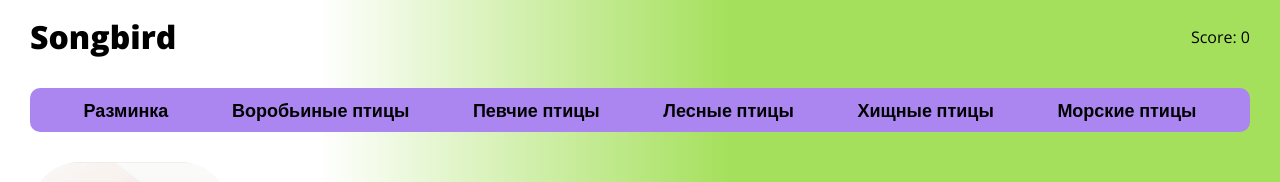
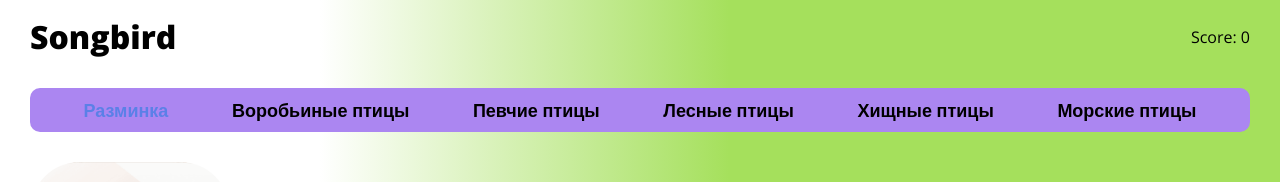
Before and after one commit to Vseuvoleny/Songbird, a React (Create React App) app: page / in a window 1280 px wide. Shown: the top 182 px of the page. Built offline with nearby package versions, Linux system fonts and the light colour scheme.

Commit message:
refactor: add some features

```diff
--- a/src/components/Game/BirdsList/BirdsItem/BirdItem.jsx
+++ b/src/components/Game/BirdsList/BirdsItem/BirdItem.jsx
@@ -1,4 +1,4 @@
-import React from "react";
+import React, { useState } from "react";
 import "./styles.scss";
 import { connect } from "react-redux";
 
@@ -11,14 +11,20 @@ const BirdItem = ({
   numberOfAttempts,
   subAttempts
 }) => {
-  const handlePlayerAnswer = () => {
+  const handlePlayerAnswer = e => {
+    const target = e.target;
+
     setPlayerAnswer(answer);
     if (checkIsAnswerRight(answer)) {
+      setIsRightAnswer(target);
       answerWasRight(numberOfAttempts);
     } else {
+      target.className = `${target.className} error`;
       subAttemtps(numberOfAttempts);
     }
   };
+
+  const [isRightAnswer, setIsRightAnswer] = useState("");
 
   const subAttemtps = attempts => {
     if (attempts > 0) {
@@ -28,7 +34,7 @@ const BirdItem = ({
   };
 
   return (
-    <li className="bird-item" onClick={handlePlayerAnswer}>
+    <li className={`bird-item ${isRightAnswer}`} onClick={handlePlayerAnswer}>
       {title}
     </li>
   );
--- a/src/components/Game/BirdsList/BirdsItem/styles.scss
+++ b/src/components/Game/BirdsList/BirdsItem/styles.scss
@@ -32,7 +32,7 @@
   & + & {
     border-top: 1px solid black;
   }
-  &.succes {
+  &.success {
     background: #66e821;
   }
   &.error {
--- a/src/components/Game/BirdsList/BirdsList.jsx
+++ b/src/components/Game/BirdsList/BirdsList.jsx
@@ -18,13 +18,14 @@ const BirdsList = ({ questions, currentLevel }) => {
 
   return (
     <ul className="birds_name">
-      {variants.map(bird => {
+      {variants.map((bird, idx) => {
         return (
           <BirdItem
             key={bird.id}
             title={bird.name}
             answer={bird.id}
             checkIsAnswerRight={checkIsAnswerRight}
+            addSuccess={bird.id === idx ? "success" : "error"}
           />
         );
       })}
--- a/src/components/Game/Nav/BirdLevels.jsx
+++ b/src/components/Game/Nav/BirdLevels.jsx
@@ -14,7 +14,7 @@ const birdTitle = {
   seaBirds: "Морские птицы"
 };
 
-const BirdLevels = ({ questions }) => {
+const BirdLevels = ({ questions, currentQuestion }) => {
   const getLevelTitle = index => {
     switch (index) {
       case 0:
@@ -36,7 +36,11 @@ const BirdLevels = ({ questions }) => {
 
   const renderLevels = questions =>
     questions.map((_bird, idx) => (
-      <BirdLevel title={getLevelTitle(idx)} key={idx} />
+      <BirdLevel
+        title={getLevelTitle(idx)}
+        key={idx}
+        addActive={currentQuestion === idx ? "active" : null}
+      />
     ));
 
   return <ul className="navigation-list">{renderLevels(questions)}</ul>;
@@ -44,6 +48,7 @@ const BirdLevels = ({ questions }) => {
 
 function mapStateToProps(state) {
   return {
+    currentQuestion: state.currentQuestion,
     questions: state.questions
   };
 }
--- a/src/components/Game/Nav/bird-level/BirdLevel.jsx
+++ b/src/components/Game/Nav/bird-level/BirdLevel.jsx
@@ -1,5 +1,7 @@
 import React from "react";
 import "./styles.scss";
 
-const BirdLevel = ({ title }) => <li className="Item">{title}</li>;
+const BirdLevel = ({ title, addActive }) => (
+  <li className={`item ${addActive}`}>{title}</li>
+);
 export default BirdLevel;
--- a/src/components/Game/Nav/bird-level/styles.scss
+++ b/src/components/Game/Nav/bird-level/styles.scss
@@ -1,4 +1,4 @@
-.Item {
+.item {
   background: transparent;
   padding: 5px 10px;
   font-size: 18px;
```
Also changed, not shown: 1 other file (tests, documents, lock files or other folders).
